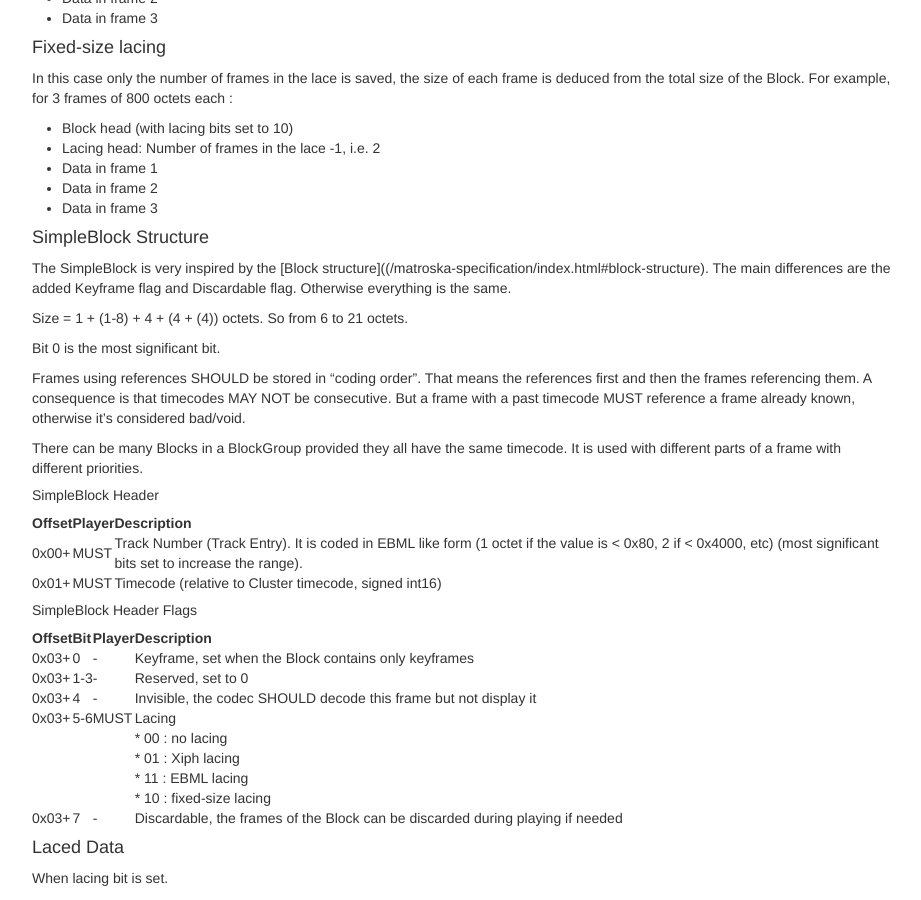
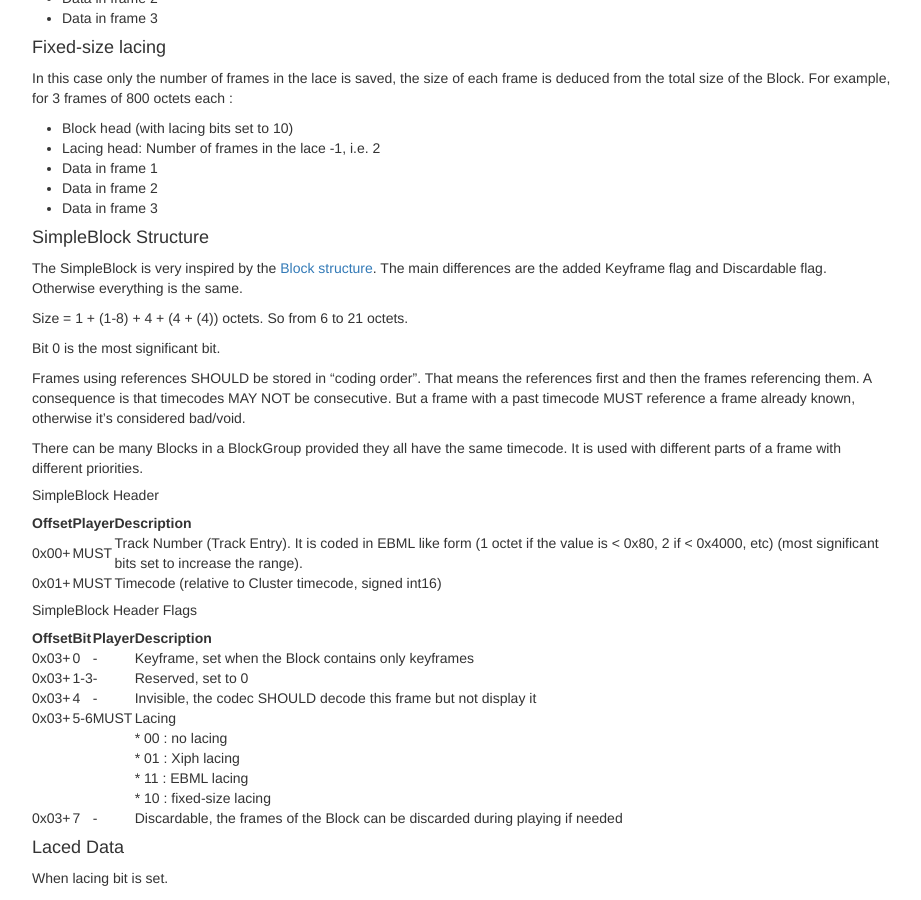
Before and after one commit to ietf-wg-cellar/matroska-specification, a Jekyll site: the page built from index_matroska.md, in a window 1280 px wide and 900 px high, scrolled down 3952 px. Shown: the whole window, without its empty margins (273-1194 px from the left). Built offline with Jekyll 4.4.1, drawn with Linux system fonts in a browser that asks for light colours; some of the changed lines change nothing that is shown.

Commit message:
index_matroska: fix block structure link

```diff
--- a/index_matroska.md
+++ b/index_matroska.md
@@ -223,7 +223,7 @@ In this case only the number of frames in the lace is saved, the size of each fr
 
 #### SimpleBlock Structure
 
-The SimpleBlock is very inspired by the [Block structure](({{site.baseurl}}/index.html#block-structure). The main differences are the added Keyframe flag and Discardable flag. Otherwise everything is the same.
+The SimpleBlock is very inspired by the [Block structure](#block-structure). The main differences are the added Keyframe flag and Discardable flag. Otherwise everything is the same.
 
 Size = 1 + (1-8) + 4 + (4 + (4)) octets. So from 6 to 21 octets.
 
```
